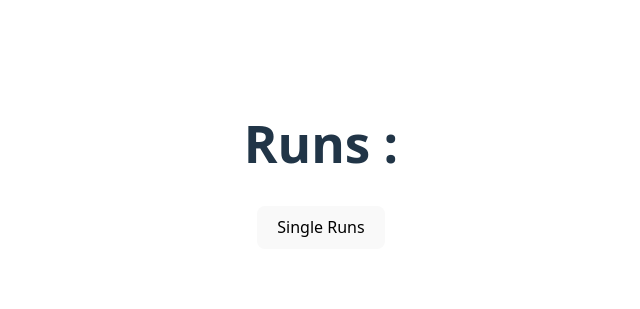
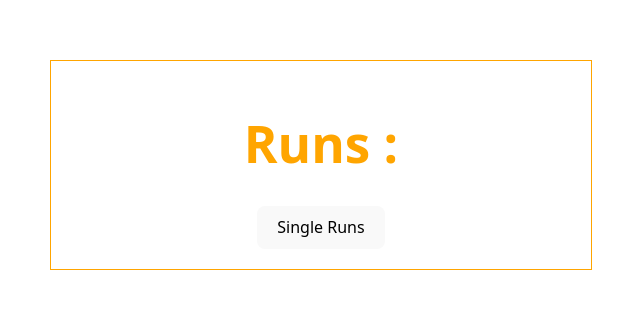
Before and after one commit to plabondas001/Add-Runs, a React (Vite) app: page / in a window 1280 px wide. Shown: the part 235-544 px from the top of the page, without its empty margins (319-959 px from the left). Built offline with nearby package versions, Linux system fonts and the light colour scheme.

Commit message:
add style

```diff
--- a/src/component/Runs.jsx
+++ b/src/component/Runs.jsx
@@ -1,6 +1,13 @@
 const Runs = () => {
+    // Style
+    const runsStyle = {
+        border : '1px solid orange',
+        padding : '20px',
+        color : 'orange',
+        width : '500px'
+    }
  return (
-    <div>
+    <div style={runsStyle}>
         <h1>Runs :</h1>
         <button>Single Runs</button>
     </div>
```
